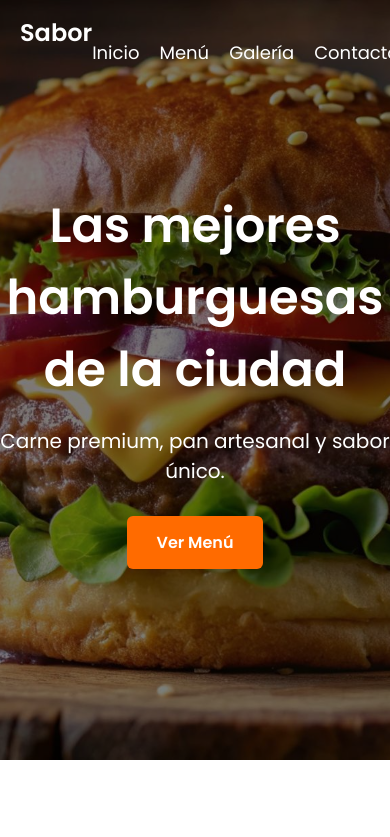
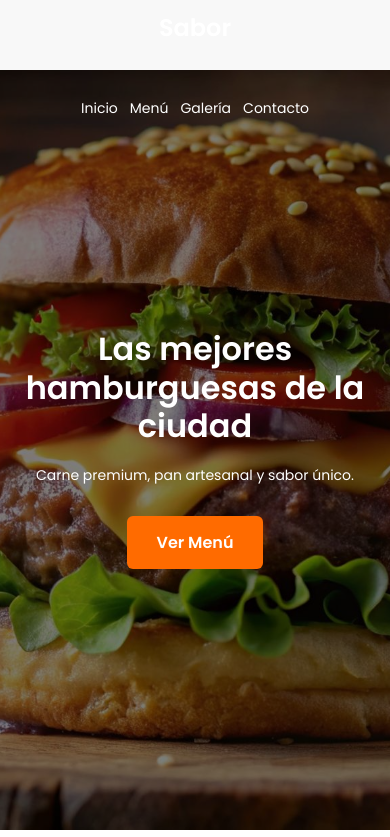
Before and after one commit to gusluzard/restaurant-landing, a plain HTML site: page index.html in a window 390 px wide. Shown: the top 837 px of the page. Drawn offline with Linux system fonts and the light colour scheme.

Commit message:
cambios responsive

```diff
--- a/index.html
+++ b/index.html
@@ -44,7 +44,7 @@
 <div class="cards">
 
 <div class="card">
-<img src="images/burger1.jpg" alt="Hamburguesa clásica">
+<img src="images/hero.jpg" alt="Hamburguesa clásica">
 <h3>Classic Burger</h3>
 <p>$8.99</p>
 </div>
--- a/style.css
+++ b/style.css
@@ -345,12 +345,49 @@ margin-bottom:5px;
 
 @media (max-width:768px){
 
-.navbar{
-padding:15px 20px;
-}
-
 .cards{
 grid-template-columns:1fr;
 }
 
 }
+
+@media (max-width: 768px){
+
+.navbar{
+flex-direction: column;
+align-items: center;
+padding: 10px 0;
+}
+
+.nav-links{
+display: flex;
+flex-wrap: wrap;
+justify-content: center;
+gap: 12px;
+margin-top: 10px;
+}
+
+.nav-links a{
+font-size: 14px;
+}
+
+
+.hero h1{
+font-size: 32px;
+line-height: 1.2;
+}
+
+.hero p{
+font-size: 14px;
+padding: 0 10px;
+}
+
+.hero{
+padding: 0 15px;
+}
+
+body{
+padding-top: 70px;
+}
+
+}
```
Also changed, not shown: images/hero.jpg (added).
